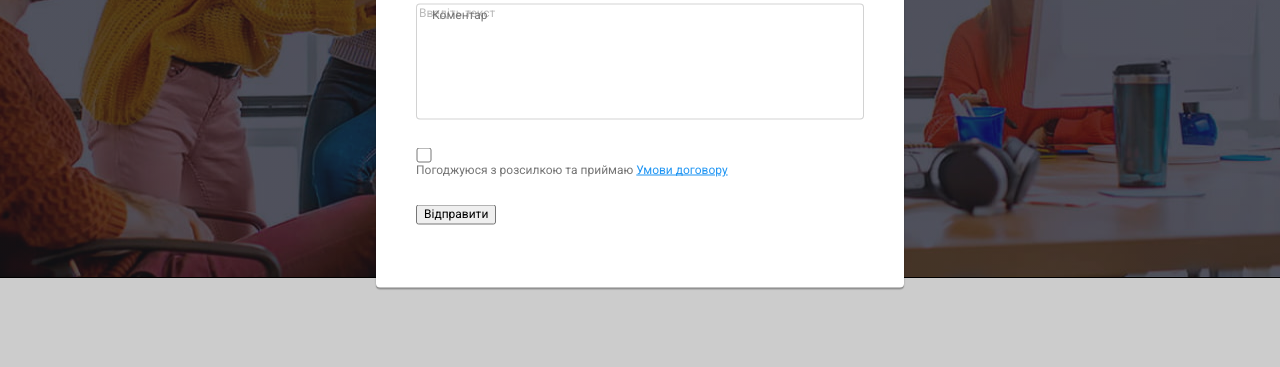
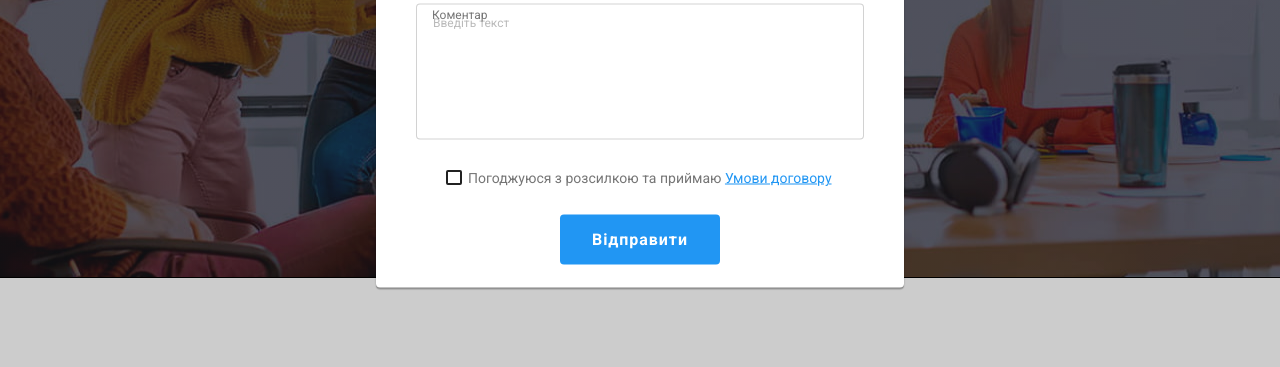
Before and after one commit to BodyanKara/goit-markup-hw-06, a plain HTML site: page index.html in a window 1280 px wide. Both pictures are taken after a click on the button "Замовити послугу". Shown: the part 403-770 px from the top of the page. Drawn offline with nearby package versions, Linux system fonts and the light colour scheme.

Commit message:
add transition

```diff
--- a/index.html
+++ b/index.html
@@ -28,7 +28,7 @@
 
                     <input type="text" name="user-name" id="name" class="form-input" placeholder=" ">
                     <svg class="form-icon" width="18" height="18">
-                        <use href="./images/basic/symbol-defs.svg#form-user"></use>
+                        <use href="./images/basic/icons.svg#form-user"></use>
                     </svg>
                     <label for="name" class="form-label">Ім'я</label>
                 </div>
@@ -37,7 +37,7 @@
 
                     <input type="tel" name="phone-number" id="phone" class="form-input" placeholder=" ">
                     <svg class="form-icon" width="18" height="18">
-                        <use href="./images/basic/symbol-defs.svg#form-phone"></use>
+                        <use href="./images/basic/icons.svg#form-phone"></use>
                     </svg>
                     <label for="phone" class="form-label">Телефон</label>
                 </div>
@@ -46,7 +46,7 @@
 
                     <input type="email" name="mail" id="mail" class="form-input" placeholder=" ">
                     <svg class="form-icon" width="18" height="18">
-                        <use href="./images/basic/symbol-defs.svg#form-mail"></use>
+                        <use href="./images/basic/icons.svg#form-mail"></use>
                     </svg>
                     <label for="mail" class="form-label">Пошта</label>
                 </div>
@@ -58,11 +58,15 @@
                 </div>
 
                 <div class="form-group checkbox-group">
-                    <input type="checkbox" name="conditions" id="conditions" value="agreement" class="form-input-checkbox">
-                    <label for="conditions" class="form-label-checkbox">Погоджуюся з розсилкою та приймаю <a href="" class="link">Умови договору</a></label>
+                    <label for="conditions" class="form-label-checkbox">
+                        <input type="checkbox" name="conditions" id="conditions" value="agreement" class="form-input-checkbox">
+                        <svg class="icon-check" width="16" height="15">
+                            <use href="./images/basic/icons.svg#icon-check"></use>
+                        </svg>Погоджуюся з розсилкою та приймаю <a href="" class="link">Умови договору</a>
+                    </label>
                 </div>
 
-                <button type="submit">Відправити</button>
+                <button type="submit" class="submit">Відправити</button>
             </form>
         </div>
     </div>
--- a/styles/styles.css
+++ b/styles/styles.css
@@ -124,6 +124,7 @@ img{
     border-radius: 50%;
     width: 30px;
     height: 30px;
+    transition: color 250ms var(--time-animation);
 }
 .close-btn .icon{
     fill: currentColor;
@@ -140,6 +141,7 @@ img{
     margin-right: auto;
     font-size: 12px;
         line-height: 1.17;
+        text-align: center;
 }
 .form-title{
     margin-bottom: 30px;
@@ -156,13 +158,18 @@ img{
     position: relative;
     display: flex;
     flex-direction: column;
+
+}
+.form-group:not(:last-child){
     margin-bottom: 28px;
 }
 
 .form-input{
+    padding: 12px 42px;
     height: 40px;
     border: 1px solid rgba(33, 33, 33, 20%);
         border-radius: 4px;
+        transition: outline-color 250ms var(--time-animation);
 }
 .form-input-comment{
     border: 1px solid rgba(33, 33, 33, 20%);
@@ -194,11 +201,14 @@ img{
     transform: translateY(-50%);
     transition: transform 250ms var(--time-animation), color 250ms var(--time-animation);
 }
+.form-input-comment{
+    padding: 12px 16px;
+}
 
 .form-input:focus ~ .form-label,
 .form-input:not(:placeholder-shown) ~ .form-label{
     transform: translate(-30px,-35px);
-    color: var(--accent-color);
+
 
 }
 .form-input:focus ~ .form-icon{
@@ -208,15 +218,37 @@ img{
 .form-input-comment:focus ~ .form-label-comment,
 .form-input-comment:not(:placeholder-shown)~.form-label-comment{
     transform: translate(-17px, -27px);
-    color: var(--accent-color);
+
 
 }
-
+.checkbox-group{
+    margin-bottom: 20px;
+}
+.form-label-checkbox{
+    display: inline-block;
+    position: relative;
+    font-size: 14px;
+    line-height: 1.71
+    letter-spacing: 0.03em;
+}
 .form-input-checkbox{
-    display: inline-block;
-    justify-content: flex-start;
+    appearance: none;
     width: 16px;
     height: 15px;
+}
+.icon-check{
+    position: absolute;
+    top: 10px;
+    left: 30px;
+    transform: translateY(-50%);
+    border: 2px solid rgba(33, 33, 33, 1);
+    border-radius: 2px;
+    transition: background-color 250ms var(--time-animation), border-color 250ms var(--time-animation);
+}
+.form-input-checkbox:checked ~ .icon-check{
+    background-color: var(--accent-color);
+    border-color: rgba(33, 33, 33, 0);
+
 }
 
 .form .link{
@@ -227,6 +259,30 @@ textarea{
 }
 textarea::placeholder{
     color: rgba(117, 117, 117, 0.5);
+}
+.submit{
+    margin-right: auto;
+    margin-left: auto;
+    display: inline-block;
+    text-align: center;
+    align-items: center;
+    background-color: var(--accent-color);
+    color: #fff;
+    font-family: Roboto;
+        font-weight: 700;
+        font-size: 16px;
+        line-height: 1.88;
+        letter-spacing: 0.06em;
+        cursor: pointer;
+        padding: 10px 32px;
+        border-radius: 4px;
+        border: 0;
+        transition: background-color 250ms var(--time-animation),bos-shadow 250ms var(--time-animation);
+}
+.submit:hover,
+.submit:focus{
+    box-shadow: 0px 4px 4px rgba(0, 0, 0, 0.15);
+    background-color: #188CE8;
 }
 .main-nav{
     display:flex;
```
Also changed, not shown: images/basic/icon-check.svg (added), images/basic/icons.svg (added).
